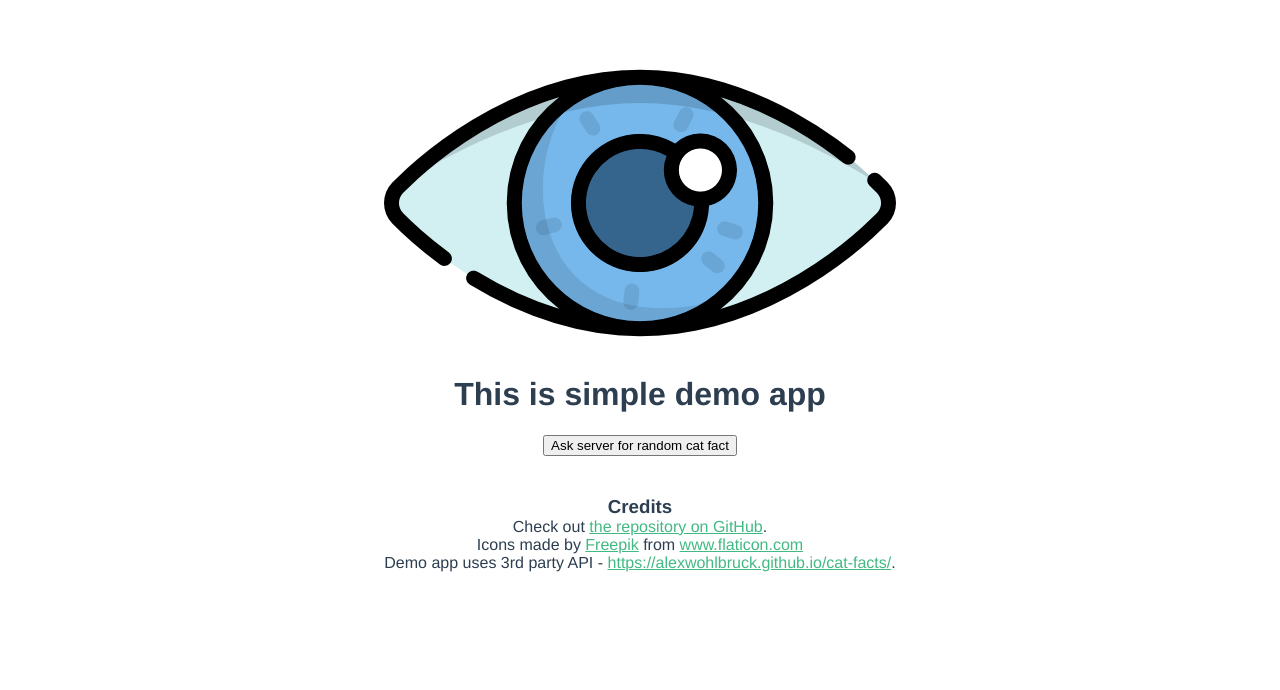
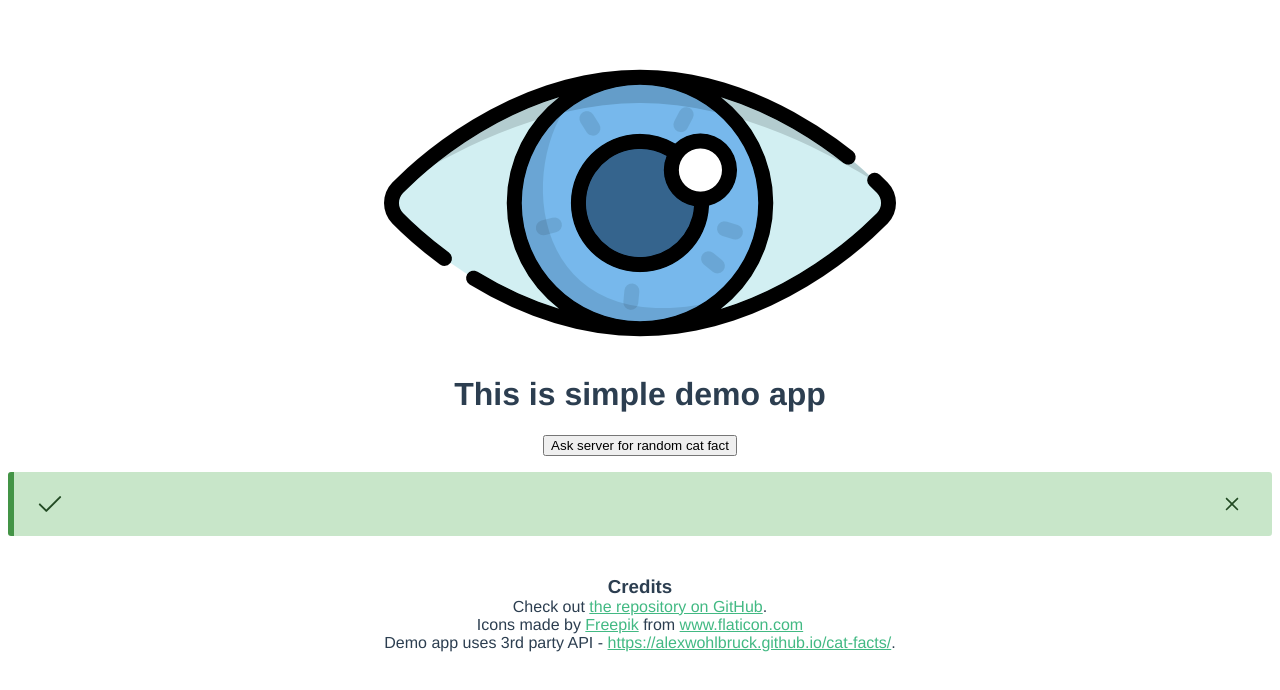
Before and after one commit to pawelgiczewski/demo-webapp, a Vue app: page / in a window 1280 px wide. Shown: the top 690 px of the page. Built offline with nearby package versions, Linux system fonts and the light colour scheme.

Commit message:
add primevue and display message in toast

```diff
--- a/package.json
+++ b/package.json
@@ -9,6 +9,8 @@
   },
   "dependencies": {
     "core-js": "^3.6.5",
+    "primeicons": "^4.1.0",
+    "primevue": "^3.1.1",
     "vue": "^3.0.0"
   },
   "devDependencies": {
--- a/src/components/HelloWorld.vue
+++ b/src/components/HelloWorld.vue
@@ -2,9 +2,9 @@
   <div class="hello">
     <h1>{{ msg }}</h1>
     <button v-on:click="setRandomCatFact">Ask server for random cat fact</button>
-    <p>
-      {{ randomCatFact }}
-    </p>
+
+    <Message severity="success">{{ randomCatFact }}</Message>
+
     <h3>Credits</h3>
     <div>Check out <a href="https://github.com/pawelgiczewski/demo-webapp" target="_blank">the repository on GitHub</a>.</div>
     <div>Icons made by <a href="http://www.freepik.com/" title="Freepik">Freepik</a> from <a href="https://www.flaticon.com/" title="Flaticon">www.flaticon.com</a></div>
```
Also changed, not shown: src/main.js (+11 -1 lines), 1 other file (tests, documents, lock files or other folders).
